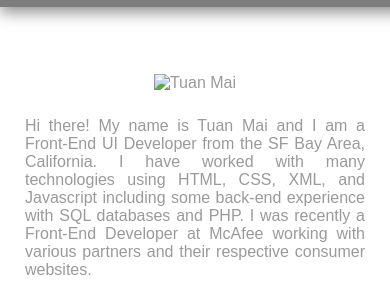
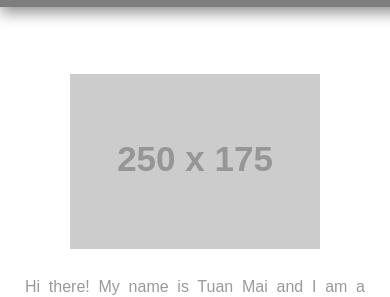
Before and after one commit to tm85/Portfolio, a plain HTML site: page index.html in a window 390 px wide. Shown: the part 41-338 px from the top of the page. Drawn offline with Linux system fonts and the light colour scheme; placeholder pictures from the web are drawn by us.

Commit message:
Updated image
included link to placeholder image for portfolio picture.  adjusted css
accordingly to removed fixed width and height

```diff
--- a/css/style.css
+++ b/css/style.css
@@ -45,8 +45,6 @@ main section h1 {
 
 }
 #about img.tempClass {
-    height:175px;
-    width:250px;
     float:left;
 }
 #about .info {
@@ -170,8 +168,6 @@ footer {
     }
     #about img.tempClass {
         float:none;
-        height:175px;
-        width:250px;
         margin:0 auto;
     }
     #about .info {
--- a/index.html
+++ b/index.html
@@ -16,7 +16,7 @@
     </header>
     <main>
         <section id="about">
-            <img class="tempClass" src="" alt="Tuan Mai">
+            <img class="tempClass" src="http://placehold.it/250x175" alt="Tuan Mai">
             <div class="info">
                 <p>Hi there! My name is Tuan Mai and I am a Front-End UI Developer from the SF Bay Area, California. I have
                     worked with many technologies using HTML, CSS, XML, and Javascript including some back-end experience
```
